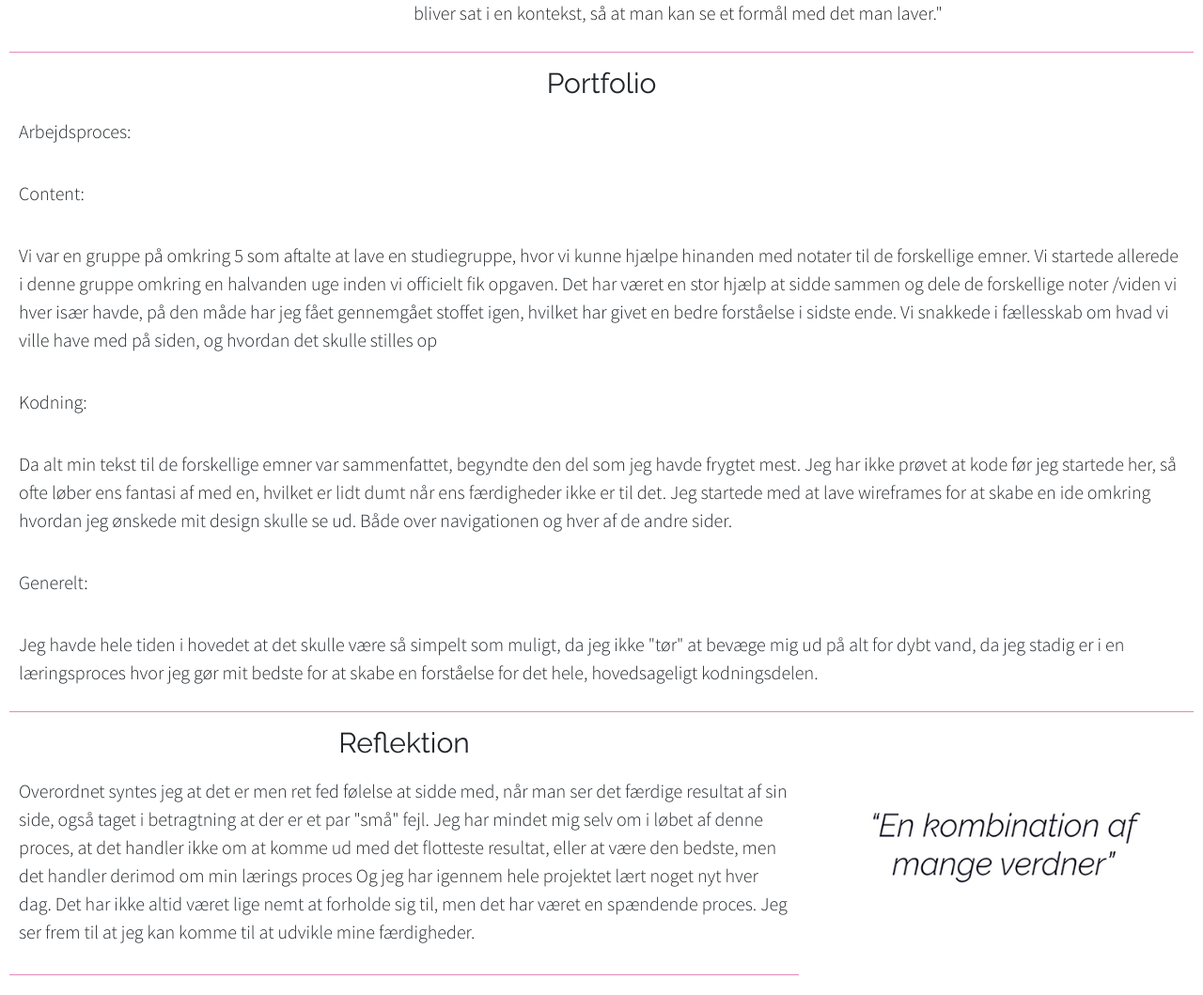
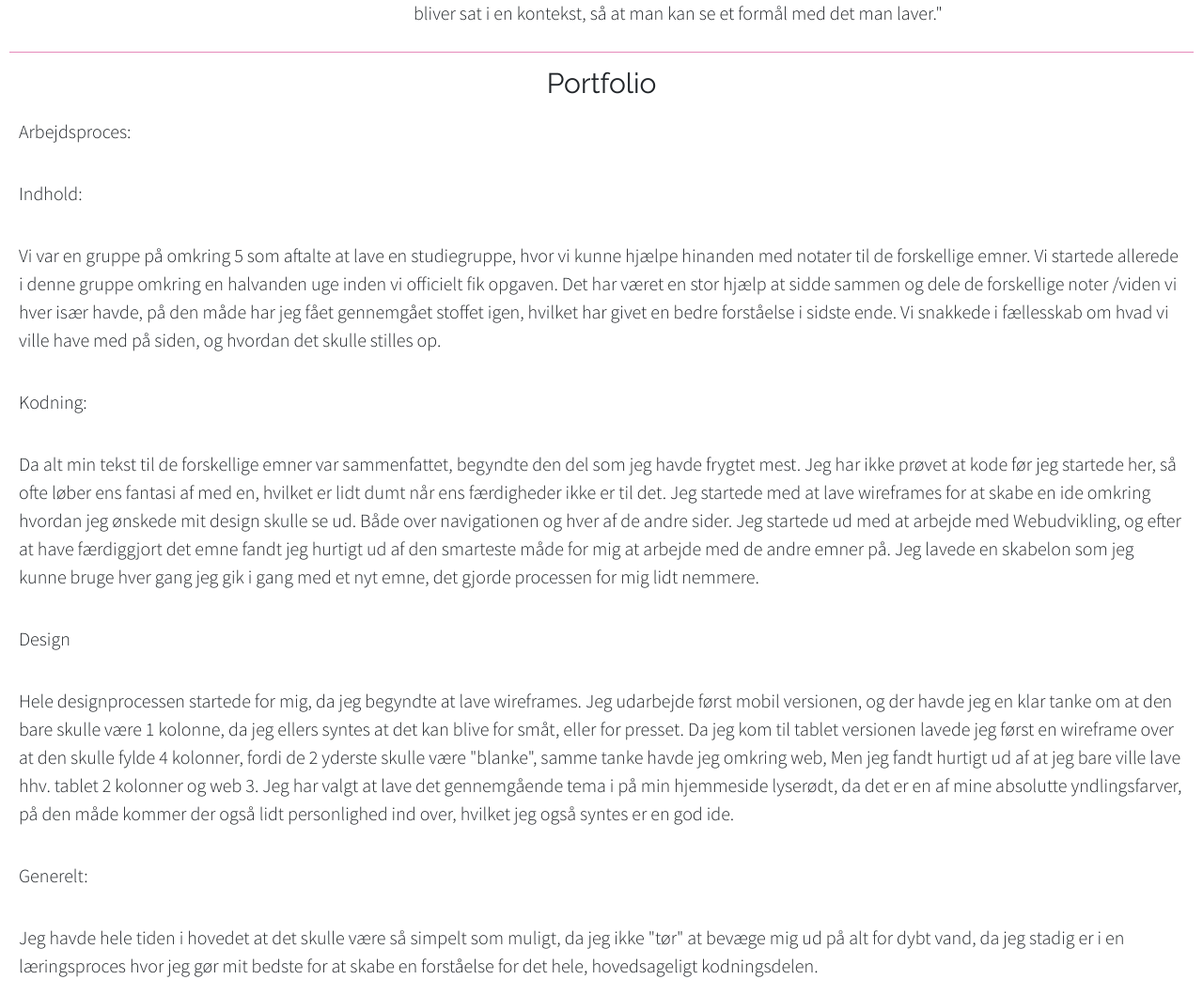
Before and after one commit to IdaKThomsen/Eksamen, a PHP site: page / in a window 1280 px wide. Shown: the part 590-1649 px from the top of the page at 94% size. Run offline with PHP 8.4, Linux system fonts and the light colour scheme.

Commit message:
rettelser i index

```diff
--- a/index.php
+++ b/index.php
@@ -146,17 +146,23 @@
         <h1>Portfolio</h1>
         <p> Arbejdsproces:</p>
 
-        <p>Content:</p>
+        <p>Indhold:</p>
         <p>
-            Vi var en gruppe på omkring 5 som aftalte at lave en studiegruppe, hvor vi kunne hjælpe hinanden med notater til de forskellige emner. Vi startede allerede i denne gruppe omkring en halvanden uge inden vi officielt fik opgaven.  Det har været en stor hjælp at sidde sammen og dele de forskellige noter /viden vi hver især havde, på den måde har jeg fået gennemgået stoffet  igen, hvilket har givet en bedre forståelse i sidste ende. Vi snakkede i fællesskab om hvad vi ville have med på siden, og hvordan det skulle stilles op
+            Vi var en gruppe på omkring 5 som aftalte at lave en studiegruppe, hvor vi kunne hjælpe hinanden med notater til de forskellige emner. Vi startede allerede i denne gruppe omkring en halvanden uge inden vi officielt fik opgaven.  Det har været en stor hjælp at sidde sammen og dele de forskellige noter /viden vi hver især havde, på den måde har jeg fået gennemgået stoffet  igen, hvilket har givet en bedre forståelse i sidste ende. Vi snakkede i fællesskab om hvad vi ville have med på siden, og hvordan det skulle stilles op.
+
         </p>
         <p>Kodning:</p>
         <p>
-            Da alt min tekst til de forskellige emner var sammenfattet, begyndte den del som jeg havde frygtet mest. Jeg har ikke prøvet at kode før jeg startede her, så ofte løber ens fantasi af med en, hvilket er lidt dumt når ens færdigheder ikke er til det.
-            Jeg startede med at lave wireframes for at skabe en ide omkring hvordan jeg ønskede mit design skulle se ud. Både over navigationen og hver af de andre sider.
+            Da alt min tekst til de forskellige emner var sammenfattet, begyndte den del som jeg havde frygtet mest. Jeg har ikke prøvet at kode før jeg startede her, så ofte løber ens fantasi af med en, hvilket er lidt dumt når ens færdigheder ikke er til det. Jeg startede med at lave wireframes for at skabe en ide omkring hvordan jeg ønskede mit design skulle se ud. Både over navigationen og hver af de andre sider. Jeg startede ud med at arbejde med Webudvikling, og efter at have færdiggjort det emne fandt jeg hurtigt ud af den smarteste måde for mig at arbejde med de andre emner på. Jeg lavede en skabelon som jeg kunne bruge hver gang jeg gik i gang med et nyt emne, det gjorde processen for mig lidt nemmere.
         </p>
+        <p> Design </p>
+        <p>
+            Hele designprocessen startede for mig, da jeg begyndte at lave wireframes. Jeg udarbejde først mobil versionen,  og der havde jeg en klar tanke om at den bare skulle være 1 kolonne, da jeg ellers syntes at det kan blive for småt, eller for presset. Da jeg kom til tablet versionen lavede jeg først en wireframe over at den skulle fylde 4 kolonner, fordi de 2 yderste skulle være "blanke", samme tanke havde jeg omkring web, Men jeg fandt hurtigt ud af at jeg bare ville lave hhv. tablet 2 kolonner og web 3.
+            Jeg har valgt at lave det gennemgående tema i på min hjemmeside lyserødt, da det er en af mine absolutte yndlingsfarver, på den måde kommer der også lidt personlighed ind over, hvilket jeg også syntes er en god ide.
+
+        </p>
+
         <p>Generelt: </p>
-
         <p>
             Jeg havde hele tiden i hovedet at det skulle være så simpelt som muligt, da jeg ikke "tør" at bevæge mig ud på alt for dybt vand, da jeg stadig er i en læringsproces hvor jeg gør mit bedste for at skabe en forståelse for det hele, hovedsageligt kodningsdelen.
         </p>
```
